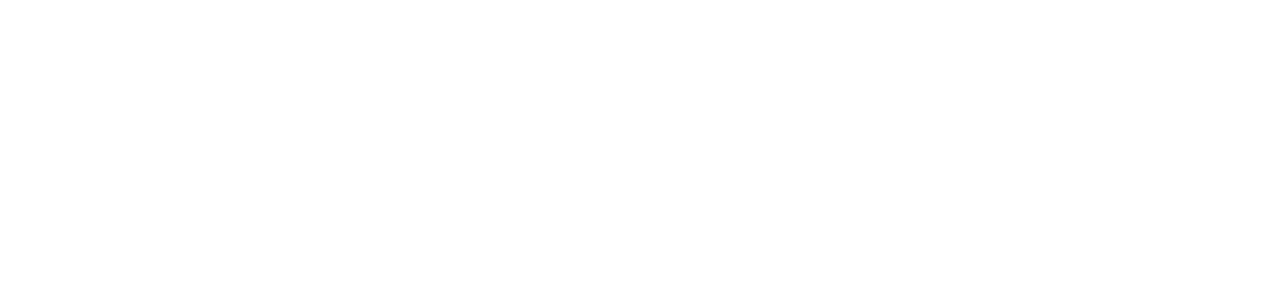
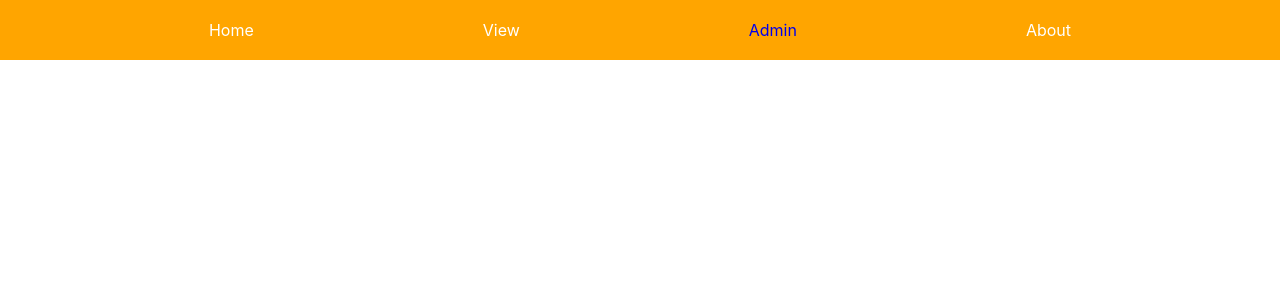
Before and after one commit to spencer-rafada/ta-manager-app, a React (Create React App) app: page / in a window 1280 px wide. Before the commit this address had no page. Shown: the top 300 px of the page. Built offline with nearby package versions, Linux system fonts and the light colour scheme.

Commit message:
added navbar

```diff
--- a/src/App.js
+++ b/src/App.js
@@ -1,12 +1,14 @@
 import React from "react";
 import { BrowserRouter as Router, Routes, Route } from "react-router-dom";
 import { Admin } from "./views/index.js";
+import NavBar from "./components/layout/NavBar.js";
 
 function App() {
   // Routes
   return (
     <div>
       <Router>
+        <NavBar />
         <Routes>
           <Route exact path="/admin" element={<Admin />}></Route>
         </Routes>
--- /dev/null
+++ b/src/components/layout/NavBar.js
@@ -0,0 +1,18 @@
+import React from "react";
+import "./NavBar.style.css";
+import { Link } from "react-router-dom";
+
+export default function NavBar() {
+  return (
+    <div className="navbar-container">
+      <div>Home</div>
+      <div>View</div>
+      <div>
+        <Link style={{ textDecoration: "none" }} to="/admin">
+          Admin
+        </Link>
+      </div>
+      <div>About</div>
+    </div>
+  );
+}
--- /dev/null
+++ b/src/components/layout/NavBar.style.css
@@ -0,0 +1,19 @@
+.navbar-container {
+    display: flex;
+    flex-direction: row;
+    justify-content: space-evenly;
+    background-color: orange;
+}
+
+.navbar-container div {
+    color: white;
+    padding: 20px;
+}
+
+.navbar-container div:hover{
+    background-color: gray;
+}
+
+.navbar-container Link:visited{
+    color: white;
+}
```
